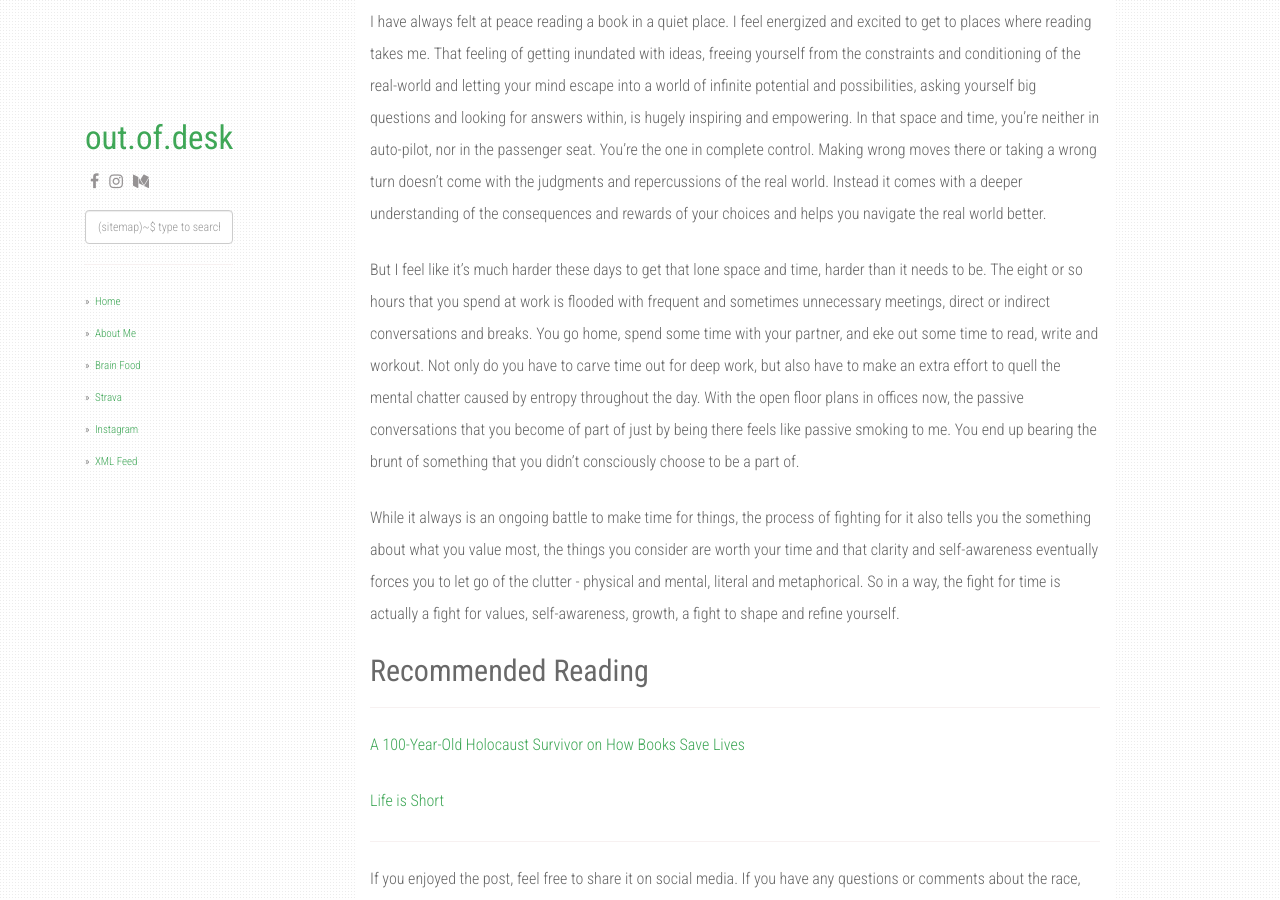
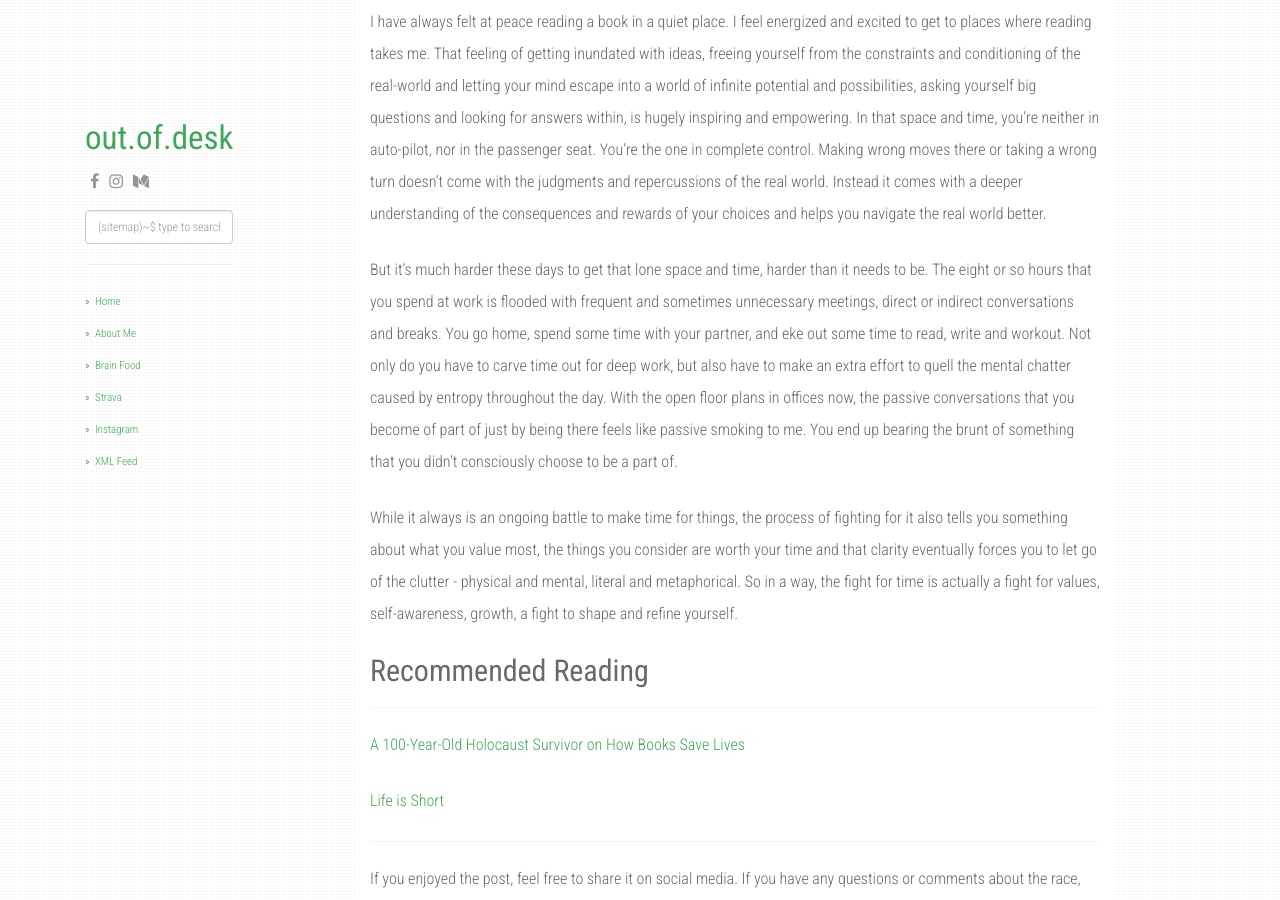
Before and after one commit to outofdesk/outofdesk.github.io, a Jekyll site: the page built from _posts/2019-11-03-fight-for-time.md, in a window 1280 px wide and 900 px high, scrolled down 303 px. Built offline with Jekyll 4.4.1, drawn with Linux system fonts in a browser that asks for light colours; nearby versions of some CDN libraries; comment, search, counter and statistics services are not loaded.

Commit message:
adds fight for time

```diff
--- a/_posts/2019-11-03-fight-for-time.md
+++ b/_posts/2019-11-03-fight-for-time.md
@@ -12,9 +12,9 @@ But I soon came to feel that teaching these sensitive young souls Latin and math
 
 I have always felt at peace reading a book in a quiet place. I feel energized and excited to get to places where reading takes me. That feeling of getting inundated with ideas, freeing yourself from the constraints and conditioning of the real-world and letting your mind escape into a world of infinite potential and possibilities, asking yourself big questions and looking for answers within, is hugely inspiring and empowering. In that space and time, you’re neither in auto-pilot, nor in the passenger seat. You’re the one in complete control. Making wrong moves there or taking a wrong turn doesn’t come with the judgments and repercussions of the real world. Instead it comes with a deeper understanding of the consequences and rewards of your choices and helps you navigate the real world better.
 
-But I feel like it’s much harder these days to get that lone space and time, harder than it needs to be. The eight or so hours that you spend at work is flooded with frequent and sometimes unnecessary meetings, direct or indirect conversations and breaks. You go home, spend some time with your partner, and eke out some time to read, write and workout. Not only do you have to carve time out for deep work, but also have to make an extra effort to quell the mental chatter caused by entropy throughout the day. With the open floor plans in offices now, the passive conversations that you become of part of just by being there feels like passive smoking to me. You end up bearing the brunt of something that you didn't consciously choose to be a part of.
+But it’s much harder these days to get that lone space and time, harder than it needs to be. The eight or so hours that you spend at work is flooded with frequent and sometimes unnecessary meetings, direct or indirect conversations and breaks. You go home, spend some time with your partner, and eke out some time to read, write and workout. Not only do you have to carve time out for deep work, but also have to make an extra effort to quell the mental chatter caused by entropy throughout the day. With the open floor plans in offices now, the passive conversations that you become of part of just by being there feels like passive smoking to me. You end up bearing the brunt of something that you didn't consciously choose to be a part of.
 
-While it always is an ongoing battle to make time for things, the process of fighting for it also tells you the something about what you value most, the things you consider are worth your time and that clarity and self-awareness eventually forces you to let go of the clutter - physical and mental, literal and metaphorical. So in a way, the fight for time is actually a fight for values, self-awareness, growth, a fight to shape and refine yourself.
+While it always is an ongoing battle to make time for things, the process of fighting for it also tells you something about what you value most, the things you consider are worth your time and that clarity eventually forces you to let go of the clutter - physical and mental, literal and metaphorical. So in a way, the fight for time is actually a fight for values, self-awareness, growth, a fight to shape and refine yourself.
 
 ## Recommended Reading
 -----
```
Also changed, not shown: 2 other files.
